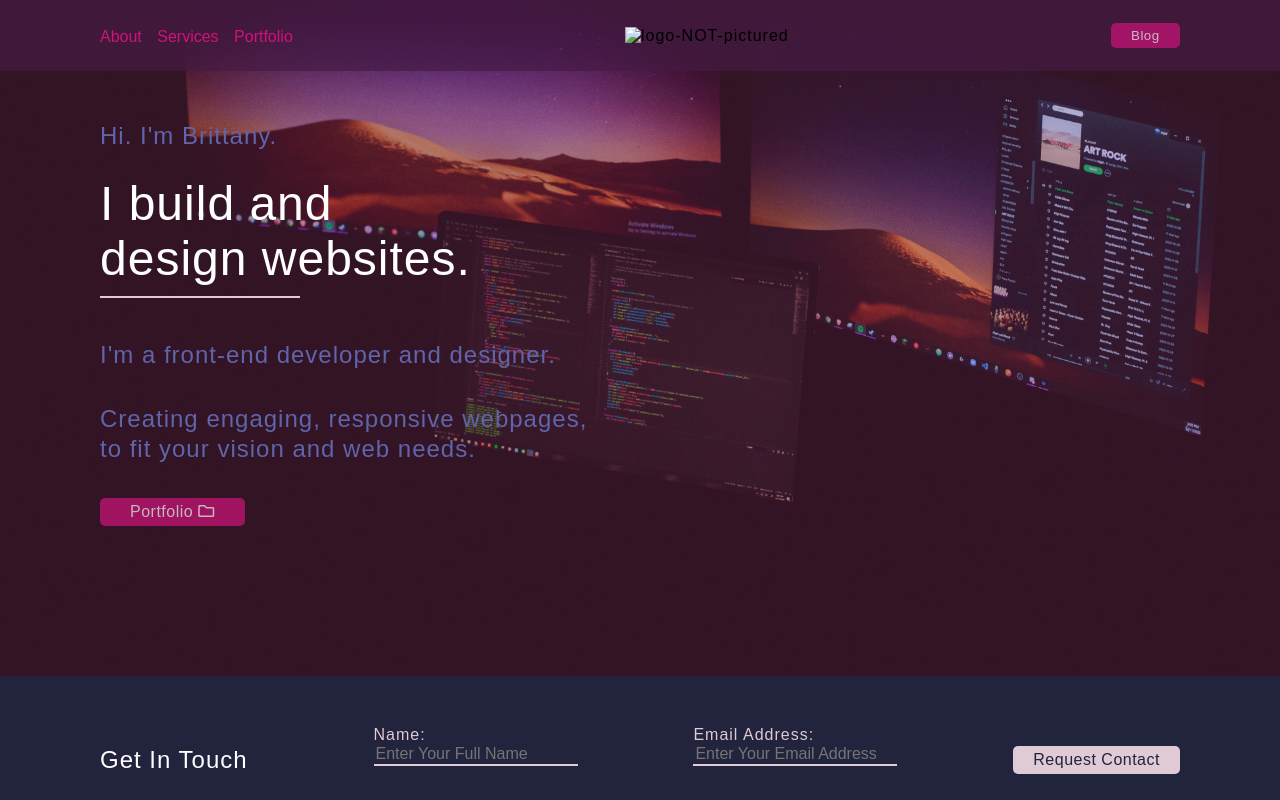
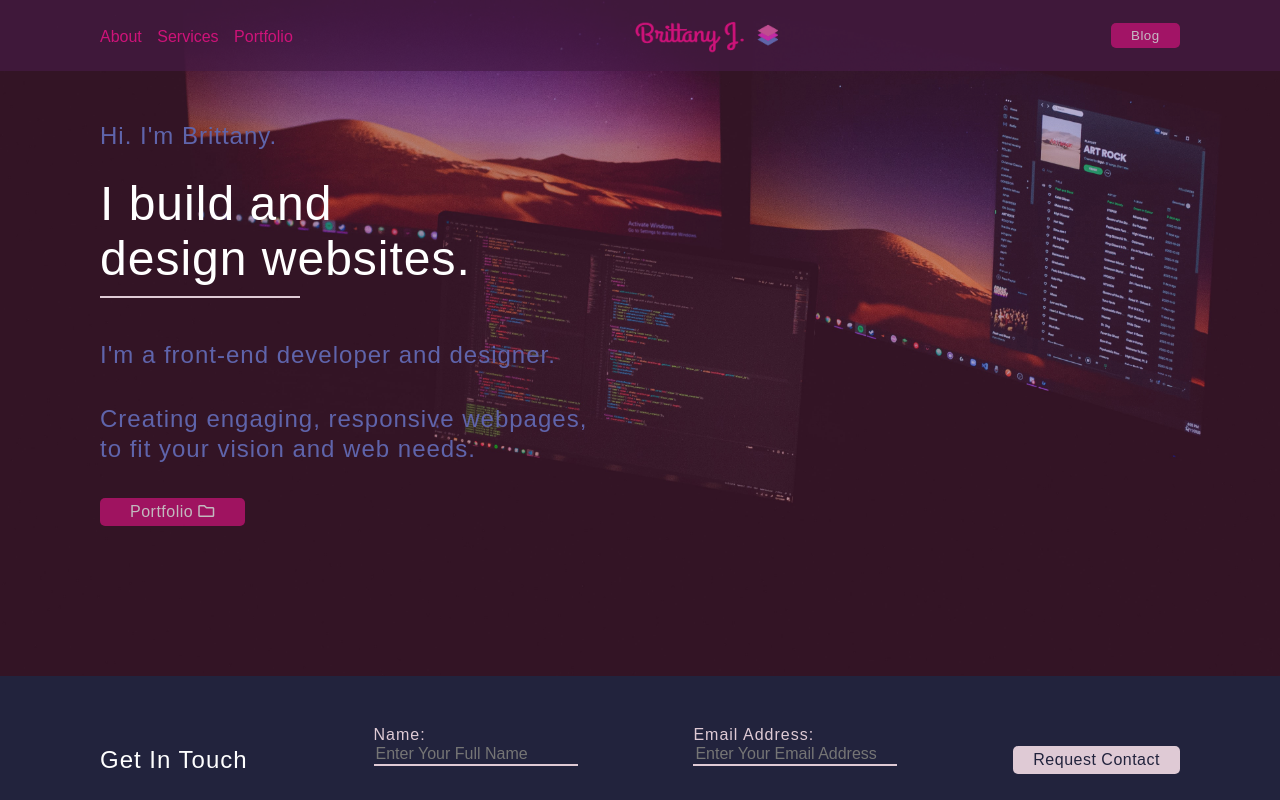
Before and after one commit to nuka-coder/portfolio, a plain HTML site: page index.html in a window 1280 px wide. Shown: the top 800 px of the page. Drawn offline with nearby package versions, Linux system fonts and the light colour scheme; the site is published under a folder, as on GitHub Pages, so addresses that start at the root find nothing; files whose address does not match are found by name.

Commit message:
Update index.html

```diff
--- a/index.html
+++ b/index.html
@@ -28,7 +28,7 @@
 
         </div>
         <div>
-          <img class="site-logo-main" src="/images/logo three edit.png" alt="logo-NOT-pictured">
+          <img class="site-logo-main" src="images/logo three edit.png" alt="logo-not-pictured">
         </div>
         <div class="nav-button-container">
           <button class="navbar-button">Blog</button>
```
